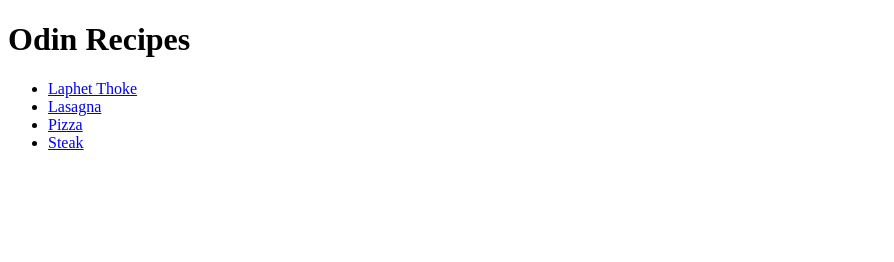
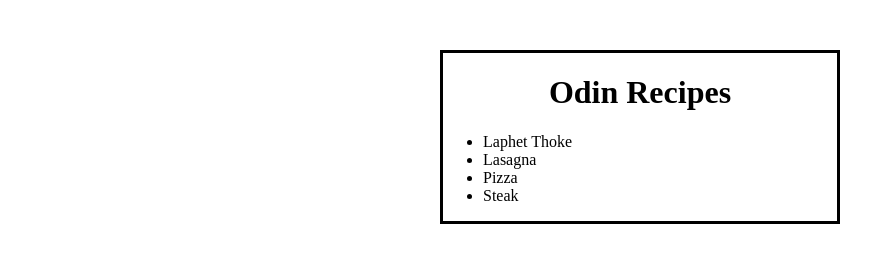
Before and after one commit to Yakisoba606/odin-recipes, a plain HTML site: page index.html in a window 1280 px wide. Shown: the whole page, without its empty margins (0-894 px from the left). Drawn offline with Linux system fonts and the light colour scheme.

Commit message:
Added style.css

```diff
--- a/index.html
+++ b/index.html
@@ -3,9 +3,11 @@
     <head>
         <meta charset="UTF-8">
         <title>Odin Recipes</title>
+        <link rel="stylesheet" href="style.css">
     </head>
 
     <body>
+        <div class="card">
             <h1>Odin Recipes</h1>
             <ul>
                 <li><a href="./recipes/laphet-thoke.html">Laphet Thoke</a></li>
@@ -13,5 +15,6 @@
                 <li><a href="./recipes/pizza.html" >Pizza</a></li>
                 <li><a href="./recipes/steak.html" >Steak</a></li>
             </ul>
+        </div>
     </body>
 </html>
--- /dev/null
+++ b/style.css
@@ -0,0 +1,20 @@
+*{
+    background-color: white;
+    box-sizing: border-box;
+}
+
+.card{
+    width: 400px;
+    border-style: solid;
+    border-color: black;
+    margin: 50px auto;
+}
+
+h1{
+    text-align: center;
+}
+
+a{
+    text-decoration: none;
+    color: black;
+}
```
Lines whose indentation alone changed are shown as unchanged.
